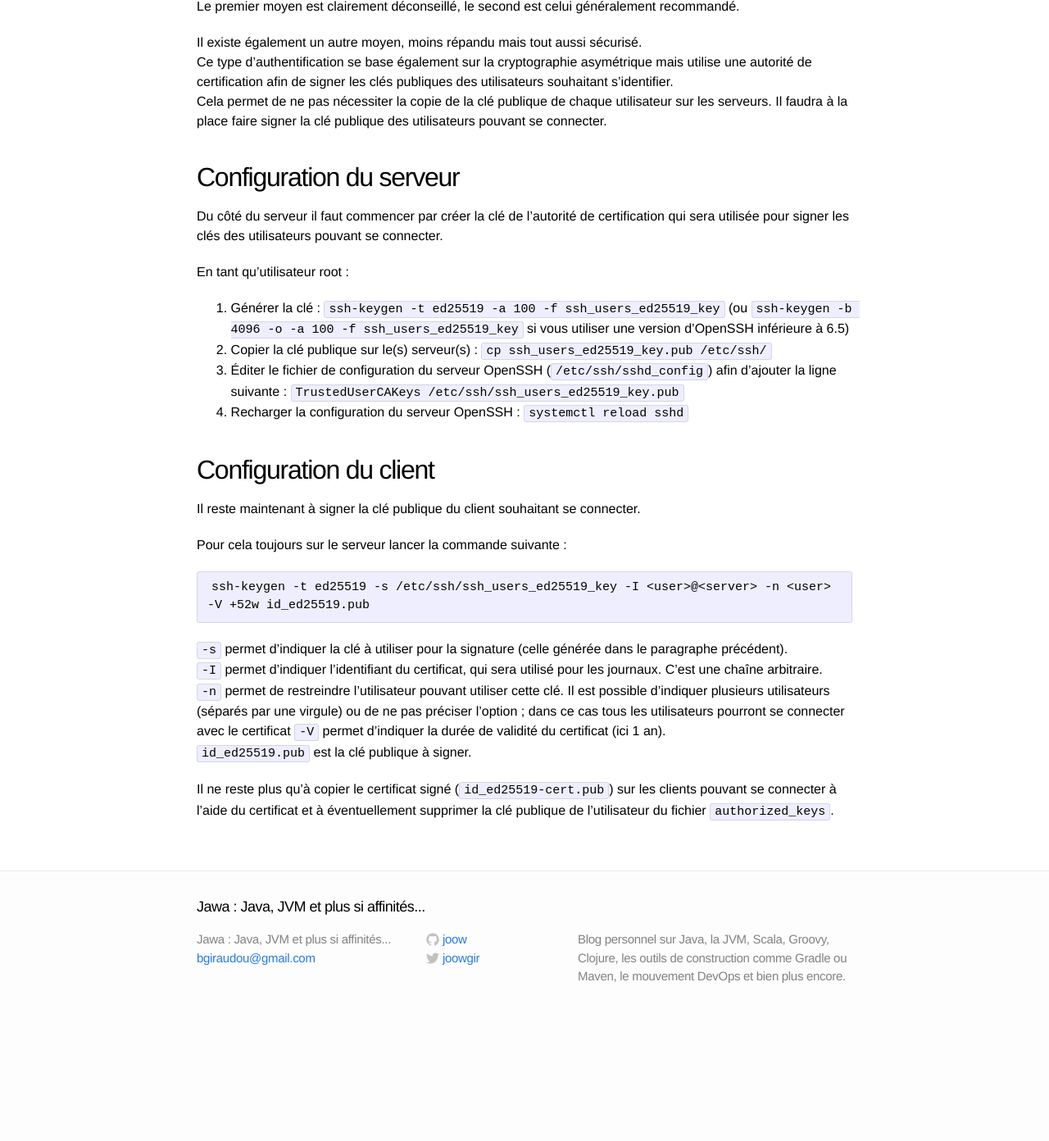
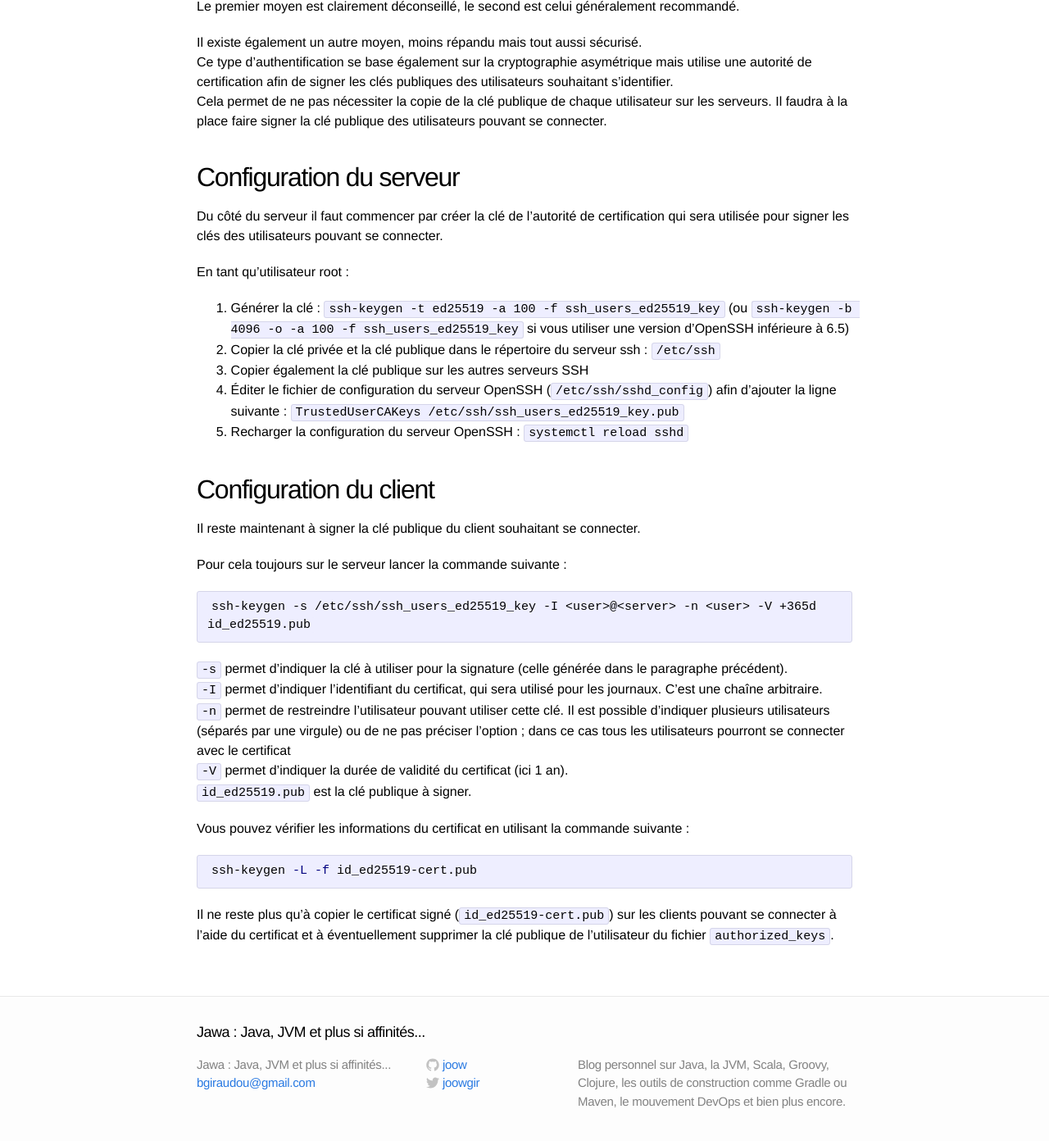
Before and after one commit to joow/joow.github.io, a Jekyll site: the page built from _posts/2018-08-18-ssh-cle-signature.md, in a window 1280 px wide and 1400 px high, scrolled down 318 px. Shown: the top 1392 px of the window at 82% size. Built offline with Jekyll 4.4.1, drawn with Linux system fonts in a browser that asks for light colours; comment, search, counter and statistics services are not loaded; before the commit the page ends 1566 px from its top, so only the background shows below that.

Commit message:
✏️  Fix and complete instructions

````diff
--- a/_posts/2018-08-18-ssh-cle-signature.md
+++ b/_posts/2018-08-18-ssh-cle-signature.md
@@ -26,7 +26,8 @@ En tant qu'utilisateur root :
   1. Générer la clé : `ssh-keygen -t ed25519 -a 100 -f ssh_users_ed25519_key` (ou
      `ssh-keygen -b 4096 -o -a 100 -f ssh_users_ed25519_key` si vous utiliser une version d'OpenSSH
      inférieure à 6.5)
-  2. Copier la clé publique sur le(s) serveur(s) : `cp ssh_users_ed25519_key.pub /etc/ssh/`
+  2. Copier la clé privée et la clé publique dans le répertoire du serveur ssh : `/etc/ssh`
+  2. Copier également la clé publique sur les autres serveurs SSH
   3. Éditer le fichier de configuration du serveur OpenSSH (`/etc/ssh/sshd_config`) afin d'ajouter la ligne suivante :
      `TrustedUserCAKeys /etc/ssh/ssh_users_ed25519_key.pub`
   4. Recharger la configuration du serveur OpenSSH : `systemctl reload sshd`
@@ -37,15 +38,20 @@ Il reste maintenant à signer la clé publique du client souhaitant se connecter
 
 Pour cela toujours sur le serveur lancer la commande suivante :
 
-    ssh-keygen -t ed25519 -s /etc/ssh/ssh_users_ed25519_key -I <user>@<server> -n <user> -V +52w id_ed25519.pub
+    ssh-keygen -s /etc/ssh/ssh_users_ed25519_key -I <user>@<server> -n <user> -V +365d id_ed25519.pub
 
 `-s` permet d'indiquer la clé à utiliser pour la signature (celle générée dans le paragraphe précédent).
 `-I` permet d'indiquer l'identifiant du certificat, qui sera utilisé pour les journaux. C'est une chaîne arbitraire.
 `-n` permet de restreindre l'utilisateur pouvant utiliser cette clé. Il est possible d'indiquer plusieurs utilisateurs
-(séparés par une virgule) ou de ne pas préciser l'option ; dans ce cas tous les utilisateurs pourront se connecter avec
-le certificat
+(séparés par une virgule) ou de ne pas préciser l'option ; dans ce cas tous les utilisateurs pourront se connecter avec le certificat
 `-V` permet d'indiquer la durée de validité du certificat (ici 1 an).
 `id_ed25519.pub` est la clé publique à signer.
 
+Vous pouvez vérifier les informations du certificat en utilisant la commande suivante :
+
+```shell
+ssh-keygen -L -f id_ed25519-cert.pub
+```
+
 Il ne reste plus qu'à copier le certificat signé (`id_ed25519-cert.pub`) sur les clients pouvant se connecter à l'aide
 du certificat et à éventuellement supprimer la clé publique de l'utilisateur du fichier `authorized_keys`.
````
